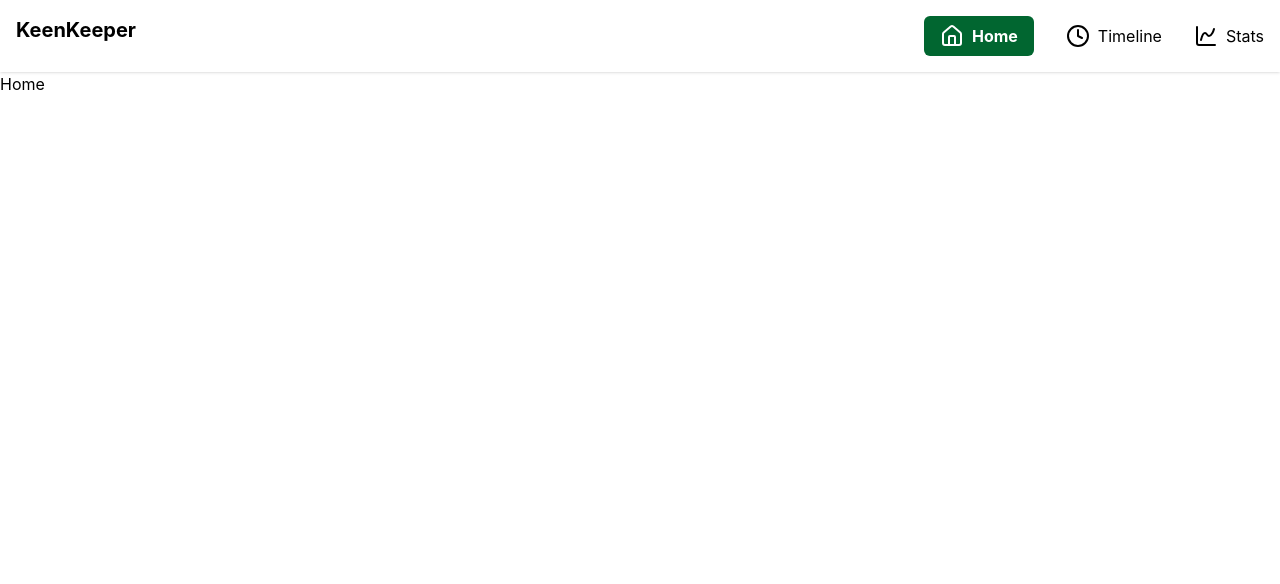
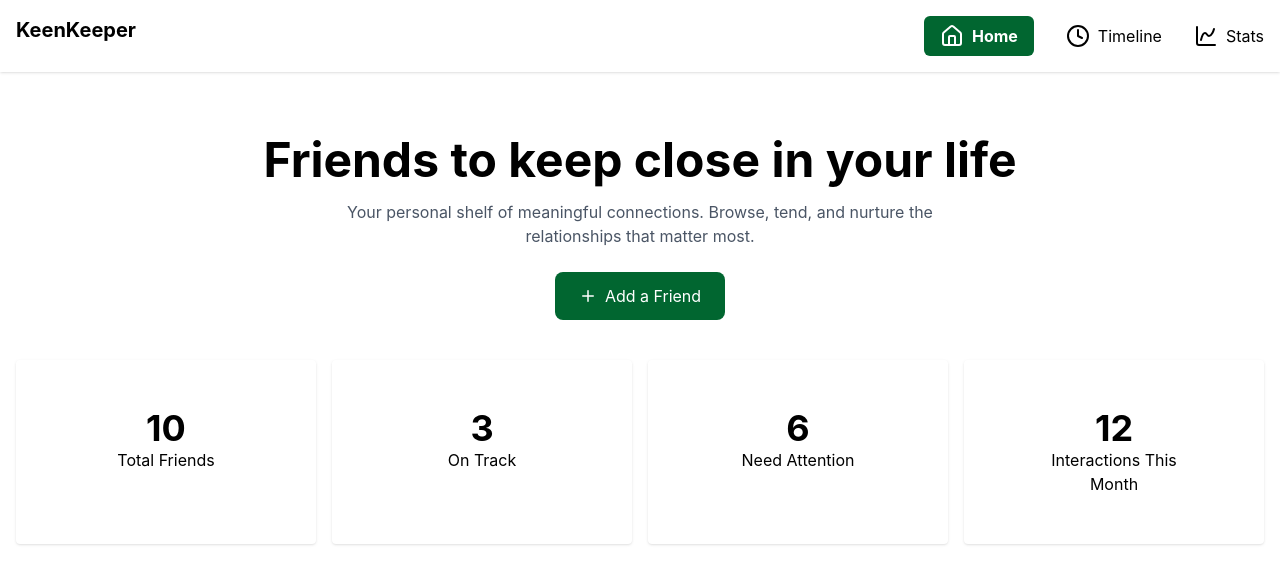
Before and after one commit to miraj-howlader/Keep-Your-Friendships-Alive, a React (Vite) app: page / in a window 1280 px wide. Shown: the top 584 px of the page. Built offline with nearby package versions, Linux system fonts and the light colour scheme.

Commit message:
completedBannerSection

```diff
--- a/src/components/Banner.jsx
+++ b/src/components/Banner.jsx
@@ -1,9 +1,48 @@
-import React from 'react'
+import { Plus } from "lucide-react";
 
 const Banner = () => {
   return (
-    <div>Banner</div>
-  )
-}
+    <div className="max-w-7xl mx-auto px-4 py-16 text-center">
 
-export default Banner
+      {/* Title */}
+      <h1 className="text-3xl md:text-5xl font-bold mb-4">
+        Friends to keep close in your life
+      </h1>
+
+      {/* Subtitle */}
+      <p className="text-gray-600 max-w-2xl mx-auto mb-6">
+        Your personal shelf of meaningful connections. Browse, tend, and nurture
+        the relationships that matter most.
+      </p>
+
+      {/* Button */}
+      <button className="inline-flex items-center gap-2 bg-green-800 text-white px-6 py-3 rounded-lg hover:bg-green-800 transition">
+        <Plus size={18} />
+        Add a Friend
+      </button>
+
+      {/* Summary Cards (optional but required in your assignment) */}
+      <div className="grid grid-cols-2 md:grid-cols-4 gap-4 mt-10">
+        <div className="px-16 py-12  shadow rounded">
+            <h1 className="text-4xl font-bold">10</h1>
+             <p>Total Friends</p>
+            </div>
+        <div className="px-16 py-12  shadow rounded">
+            <h1 className="text-4xl font-bold">3</h1>
+            <p> On Track</p>
+            </div>
+        <div className="px-16 py-12 shadow rounded">
+            <h1 className="text-4xl font-bold">6</h1>
+            <p> Need Attention</p>
+            </div>
+        <div className="px-16 py-12  shadow rounded">
+            <h1 className="text-4xl font-bold">12</h1>
+            <p>Interactions This Month</p>
+            </div>
+      </div>
+
+    </div>
+  );
+};
+
+export default Banner;
--- a/src/pages/Home.jsx
+++ b/src/pages/Home.jsx
@@ -1,8 +1,11 @@
 import React from 'react'
+import Banner from '../components/Banner'
 
 const Home = () => {
   return (
-    <div>Home</div>
+    <div className=' max-w-7xl container mx-auto'>
+        <Banner/>
+    </div>
   )
 }
 
```
